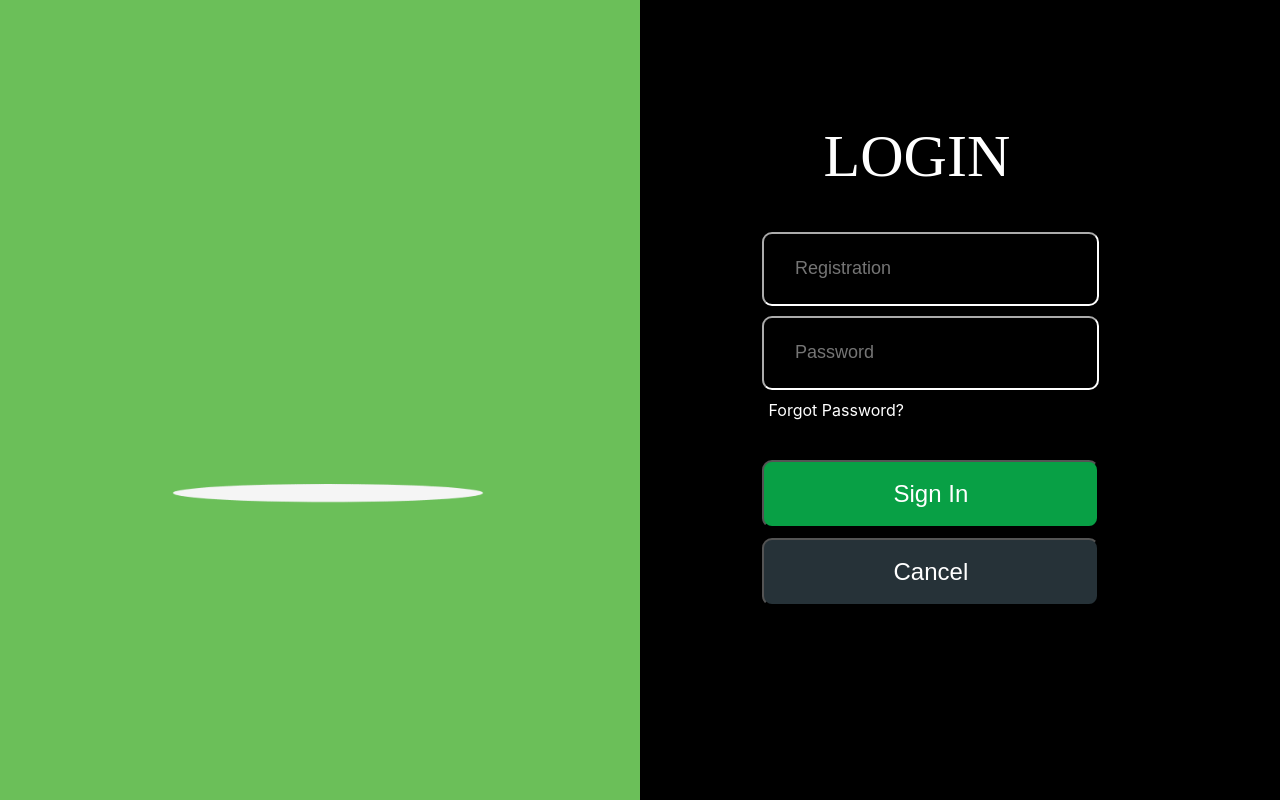
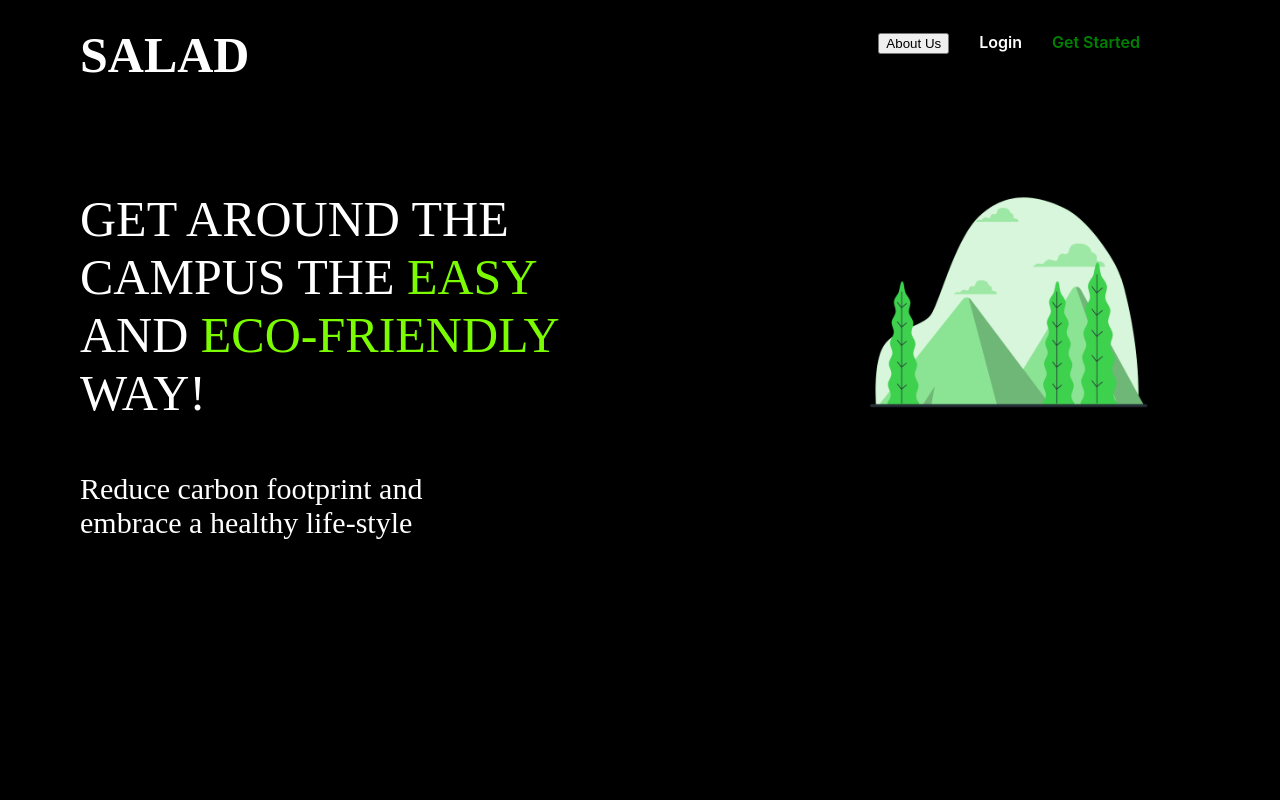
Before and after one commit to Sathwik004/Rental-Cycle-Web, a React (Create React App) app in the folder rental-cycle/: page / in a window 1280 px wide. Shown: the top 800 px of the page. Built offline with nearby package versions, Linux system fonts and the light colour scheme.

Commit message:
Added a working buttons in Login page

```diff
--- a/rental-cycle/package.json
+++ b/rental-cycle/package.json
@@ -3,11 +3,13 @@
   "version": "0.1.0",
   "private": true,
   "dependencies": {
+    "@supabase/supabase-js": "^2.41.1",
     "@testing-library/jest-dom": "^5.17.0",
     "@testing-library/react": "^13.4.0",
     "@testing-library/user-event": "^13.5.0",
     "react": "^18.2.0",
     "react-dom": "^18.2.0",
+    "react-router-dom": "^6.22.3",
     "react-scripts": "5.0.1",
     "web-vitals": "^2.1.4"
   },
--- a/rental-cycle/src/App.js
+++ b/rental-cycle/src/App.js
@@ -1,11 +1,20 @@
-
+import { BrowserRouter as Router, Route, Routes } from 'react-router-dom';
 import Landing from './pages/Landing';
 import Login from './pages/Login';
+import Home from './pages/Home';
+import NoPage from './pages/NoPage';
 
 function App() {
   return (
     <div>
-      <Login />
+      <Router>
+        <Routes>
+          <Route index element={<Landing />} />
+          <Route path="/login" element={<Login />} />
+          <Route path="/home" element={<Home />} />
+          <Route path='*' element={<NoPage />} />
+        </Routes>
+      </Router>
     </div>
   );
 }
--- a/rental-cycle/src/pages/Homepage.js
+++ b/rental-cycle/src/pages/Home.js
@@ -3,7 +3,7 @@ import React from 'react';
 import img from '../assets/logout.jpg';
 import img1 from '../assets/homepageimg.jpg'
 
-function Homepage() {
+function Home() {
     return(
         <>
         <nav className={styles.navdiv}>
@@ -29,4 +29,4 @@ function Homepage() {
         </>
     );
 }
-export default Homepage
+export default Home;
--- a/rental-cycle/src/pages/Landing.js
+++ b/rental-cycle/src/pages/Landing.js
@@ -10,7 +10,9 @@ function Landing() {
                 <div className={styles.navdiv}>
                     <div className={styles.logo}><a href=" ">SALAD</a></div>
                     <ul>
-                        <li className={styles.link}><a href=" ">About Us</a>   </li>
+                        <li className={styles.link}>
+                            <button className={styles.button1}>About Us</button>
+                        </li>
                         <li className={styles.link}><a href=" ">Login</a>   </li>
                         <li className={styles.link}><a href=" "><div className={styles.link1}>Get Started</div></a>  </li>
                     </ul>
--- a/rental-cycle/src/pages/Login.js
+++ b/rental-cycle/src/pages/Login.js
@@ -1,7 +1,18 @@
 import styles from '../components/Login.module.css';
 import React from 'react';
-import img from '../assets/loginpageimg.gif'
+import img from '../assets/loginpageimg.gif';
+
+
 function Login() {
+
+    function signIn(){
+        console.log("send auth msg");
+    }
+
+    function cancel(){
+        window.location.href = '/';
+    }
+
     return(
         <div className={styles.wholething}>
 
@@ -15,8 +26,8 @@ function Login() {
                 <input type='text' placeholder='Password' className={styles.info}></input>
                 <div className={styles.password}>Forgot Password?</div>
                 <p className={styles.boxes}>
-                    <button className={styles.button1}>Sign In</button>
-                    <button className={styles.button2}>Cancel</button>
+                    <button className={styles.button1} onClick={signIn}>Sign In</button>
+                    <button className={styles.button2} onClick={cancel}>Cancel</button>
                 </p>
 
             </div>
--- /dev/null
+++ b/rental-cycle/src/pages/NoPage.js
@@ -0,0 +1,5 @@
+function NoPage() {
+  return <div>404 Page Not Found</div>
+}
+
+export default NoPage;
```
Also changed, not shown: 1 other file (tests, documents, lock files or other folders).
